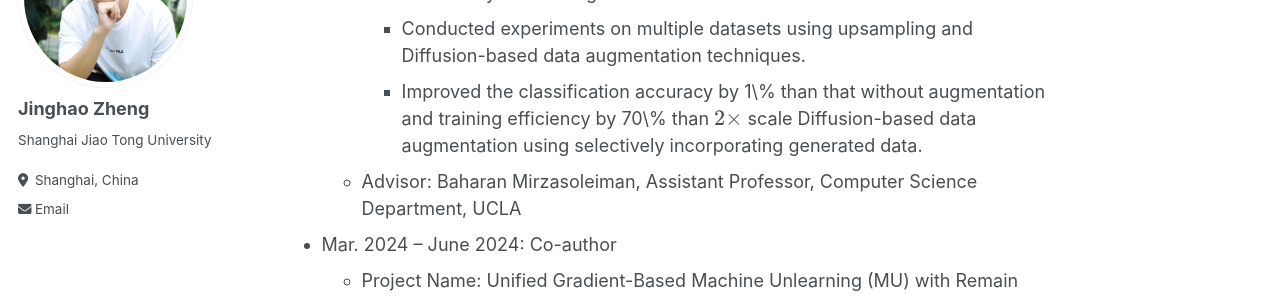
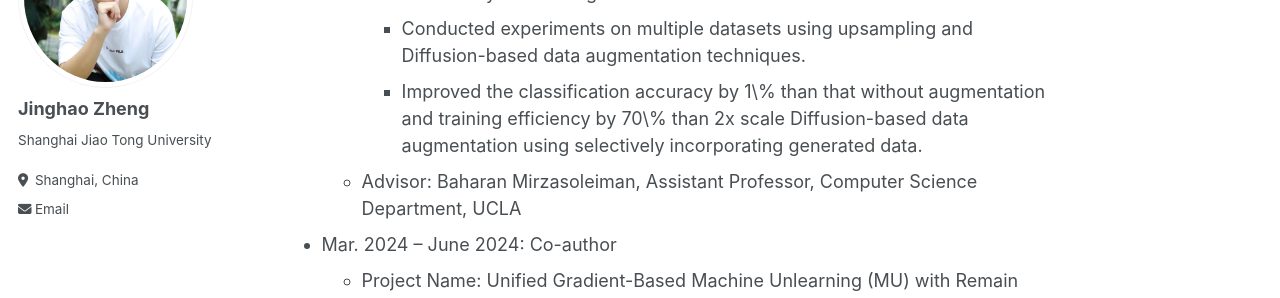
Before and after one commit to JinghaoZheng/JinghaoZheng.github.io, a Jekyll site: the page built from _pages/about.md, in a window 1280 px wide and 900 px high, scrolled down 989 px. Shown: the part 179-477 px from the top of the window. Built offline with Jekyll 4.4.1, drawn with Linux system fonts in a browser that asks for light colours.

Commit message:
Update about.md

```diff
--- a/_pages/about.md
+++ b/_pages/about.md
@@ -35,7 +35,7 @@ Research Experience
   * Project Name: Fewer Generated Images for Better Augmentation
     * Leveraged the GLIDE, a text-to-image model, with real guidance strategies to diversify the training datasets.
     * Conducted experiments on multiple datasets using upsampling and Diffusion-based data augmentation techniques.
-    * Improved the classification accuracy by 1\% than that without augmentation and training efficiency by 70\% than $$ 2\times $$ scale Diffusion-based data augmentation using selectively incorporating generated data.
+    * Improved the classification accuracy by 1\% than that without augmentation and training efficiency by 70\% than 2x scale Diffusion-based data augmentation using selectively incorporating generated data.
   * Advisor: Baharan Mirzasoleiman, Assistant Professor, Computer Science Department, UCLA
 
 * Mar. 2024 -- June 2024: Co-author
```
